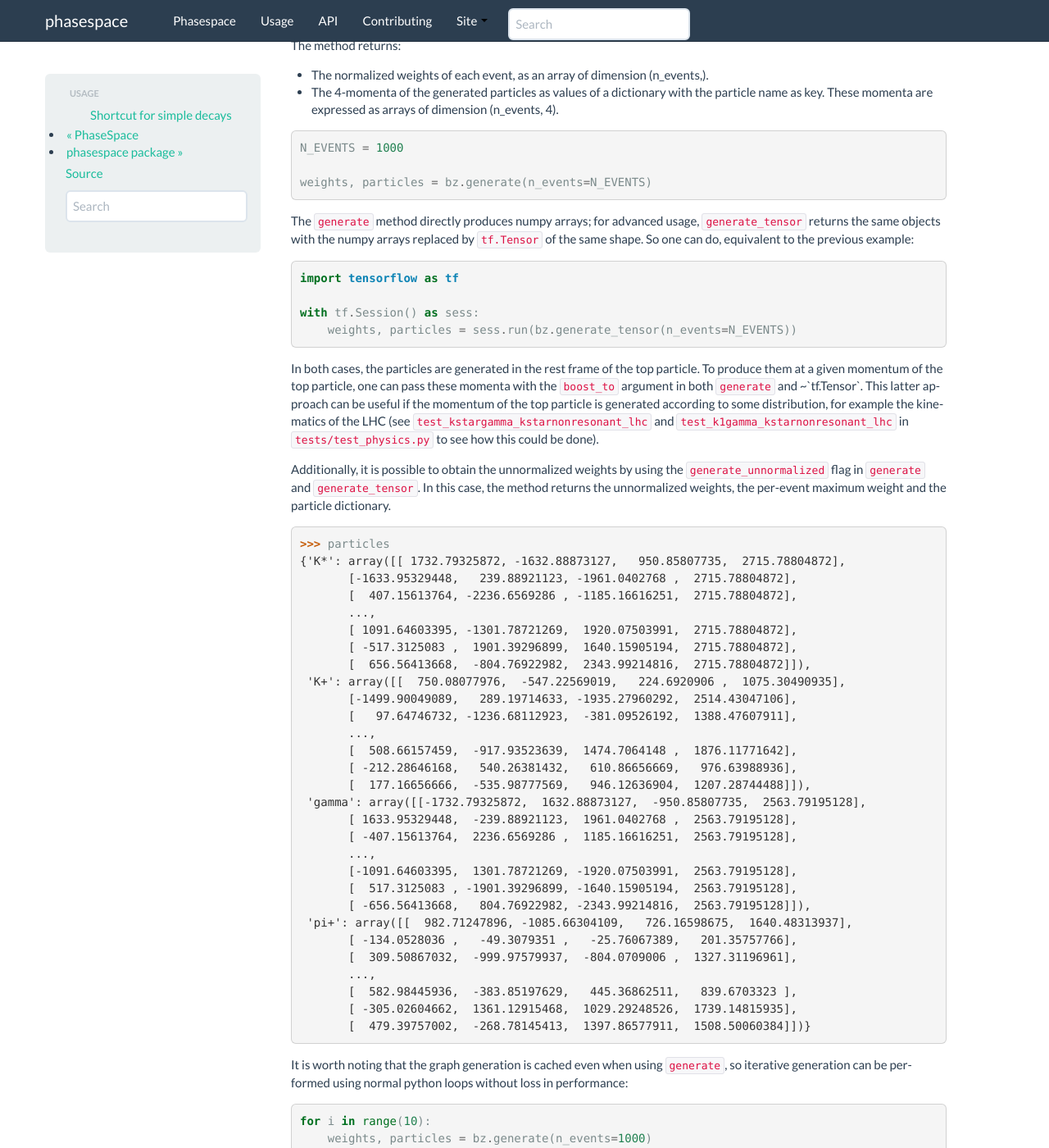
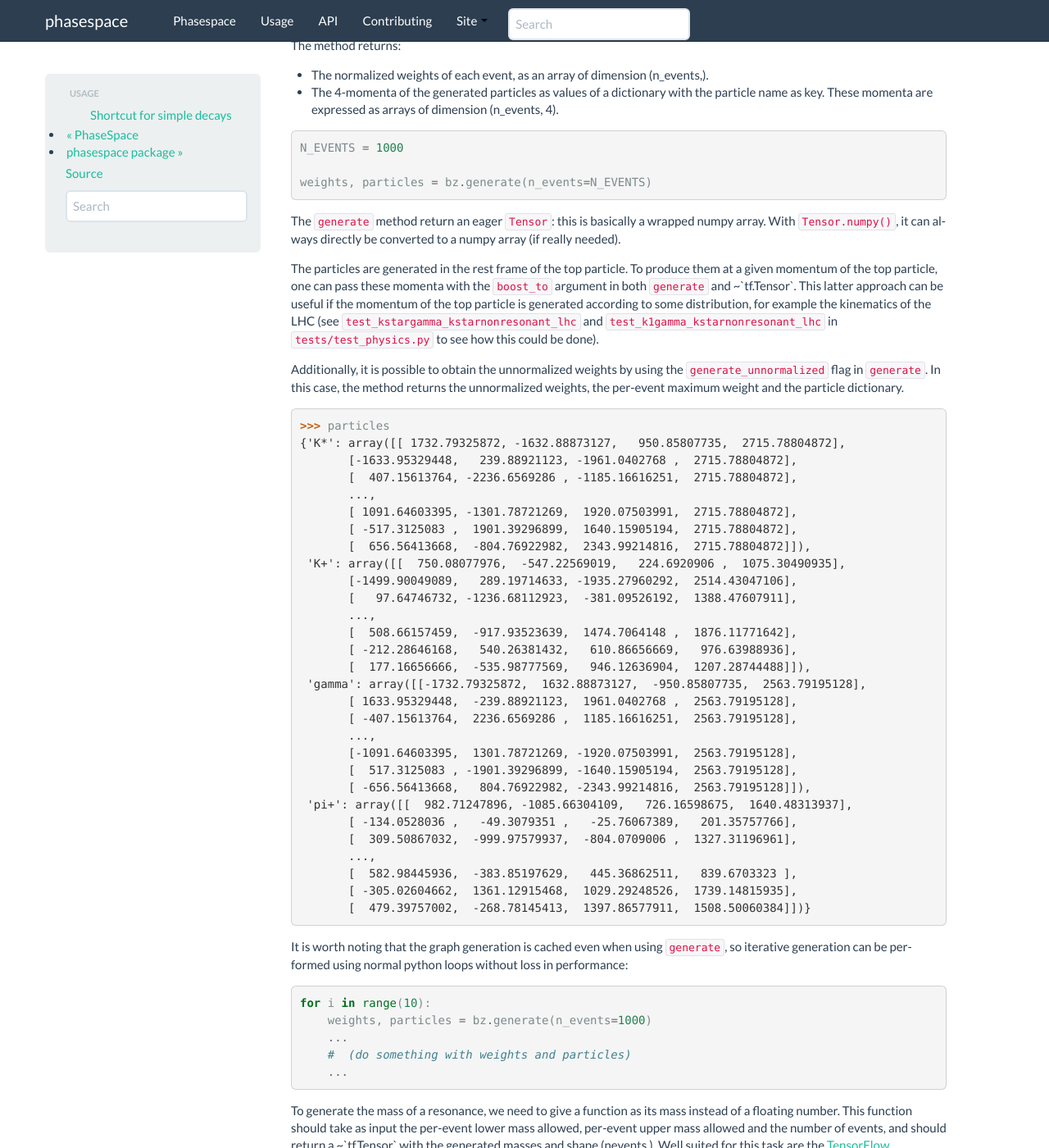
Before and after one commit to zfit/phasespace, a Sphinx documentation site: the page built from docs/usage.rst, in a window 1280 px wide and 1400 px high, scrolled down 738 px. Shown: the whole window at 82% size. Built offline with Sphinx 7.4.7, drawn with Linux system fonts in a browser that asks for light colours; the version number could not be read and is left out; some of the changed text lies outside the part shown.

Commit message:
Add CHANGELOG.rst, update README and docs example

```diff
--- a/docs/usage.rst
+++ b/docs/usage.rst
@@ -50,25 +50,17 @@ The method returns:
 
    weights, particles = bz.generate(n_events=N_EVENTS)
 
-The ``generate`` method directly produces numpy arrays; for advanced usage, ``generate_tensor`` returns the same objects with the
-numpy arrays replaced by ``tf.Tensor`` of the same shape.
-So one can do, equivalent to the previous example:
+The ``generate`` method return an eager ``Tensor``: this is basically a wrapped numpy array. With ``Tensor.numpy()``,
+it can always directly be converted to a numpy array (if really needed).
 
-.. code-block:: python
-
-   import tensorflow as tf
-
-   with tf.Session() as sess:
-       weights, particles = sess.run(bz.generate_tensor(n_events=N_EVENTS))
-
-In both cases, the particles are generated in the rest frame of the top particle.
+The particles are generated in the rest frame of the top particle.
 To produce them at a given momentum of the top particle, one can pass these momenta with the ``boost_to`` argument in both
 ``generate`` and ~`tf.Tensor`. This latter approach can be useful if the momentum of the top particle
 is generated according to some distribution, for example the kinematics of the LHC (see ``test_kstargamma_kstarnonresonant_lhc``
 and ``test_k1gamma_kstarnonresonant_lhc`` in ``tests/test_physics.py`` to see how this could be done).
 
 Additionally, it is possible to obtain the unnormalized weights by using the ``generate_unnormalized`` flag in
-``generate`` and ``generate_tensor``. In this case, the method returns the unnormalized weights, the per-event maximum weight
+``generate``. In this case, the method returns the unnormalized weights, the per-event maximum weight
 and the particle dictionary.
 
 .. code-block:: pycon
@@ -111,7 +103,7 @@ can be performed using normal python loops without loss in performance:
    for i in range(10):
        weights, particles = bz.generate(n_events=1000)
        ...
-       (do something with weights and particles)
+       #  (do something with weights and particles)
        ...
 
 To generate the mass of a resonance, we need to give a function as its mass instead of a floating number.
```
Also changed, not shown: CHANGELOG.rst (added, +31 -0 lines), README.rst (line endings or trailing spaces).
